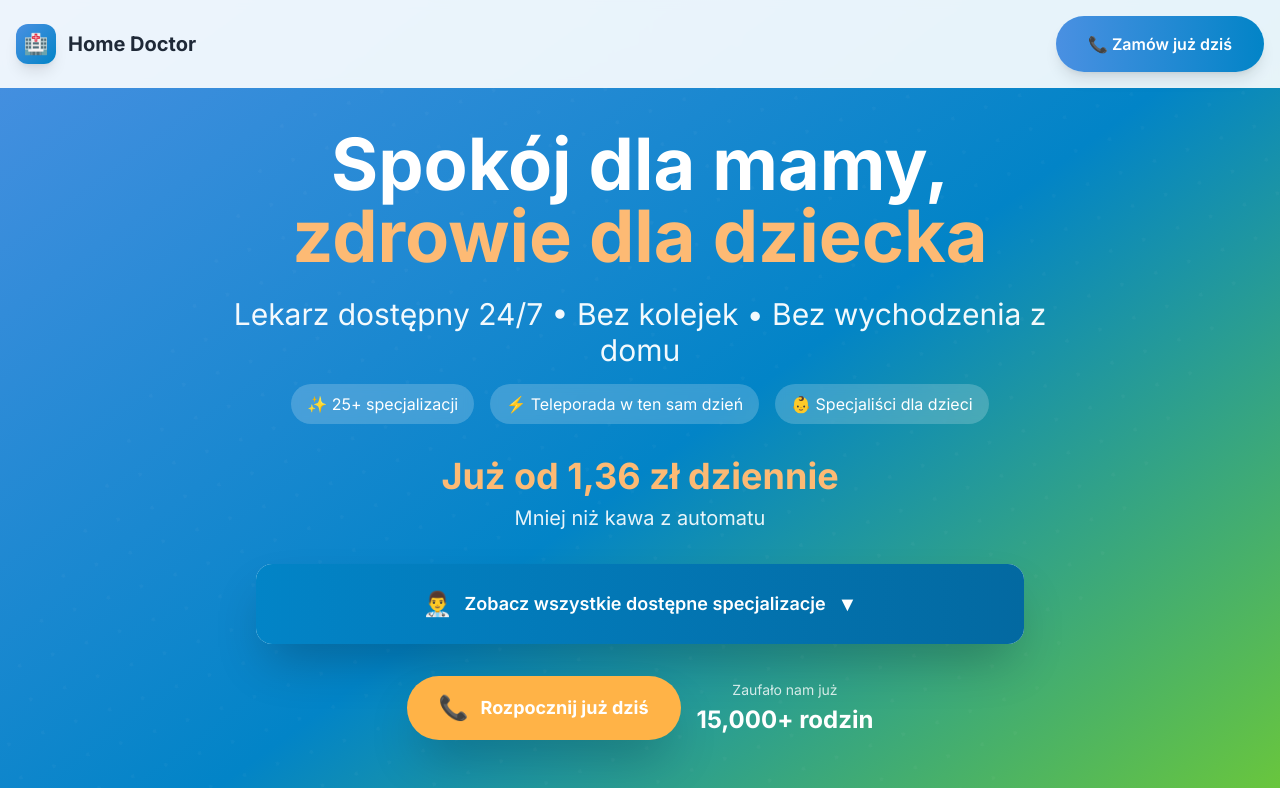
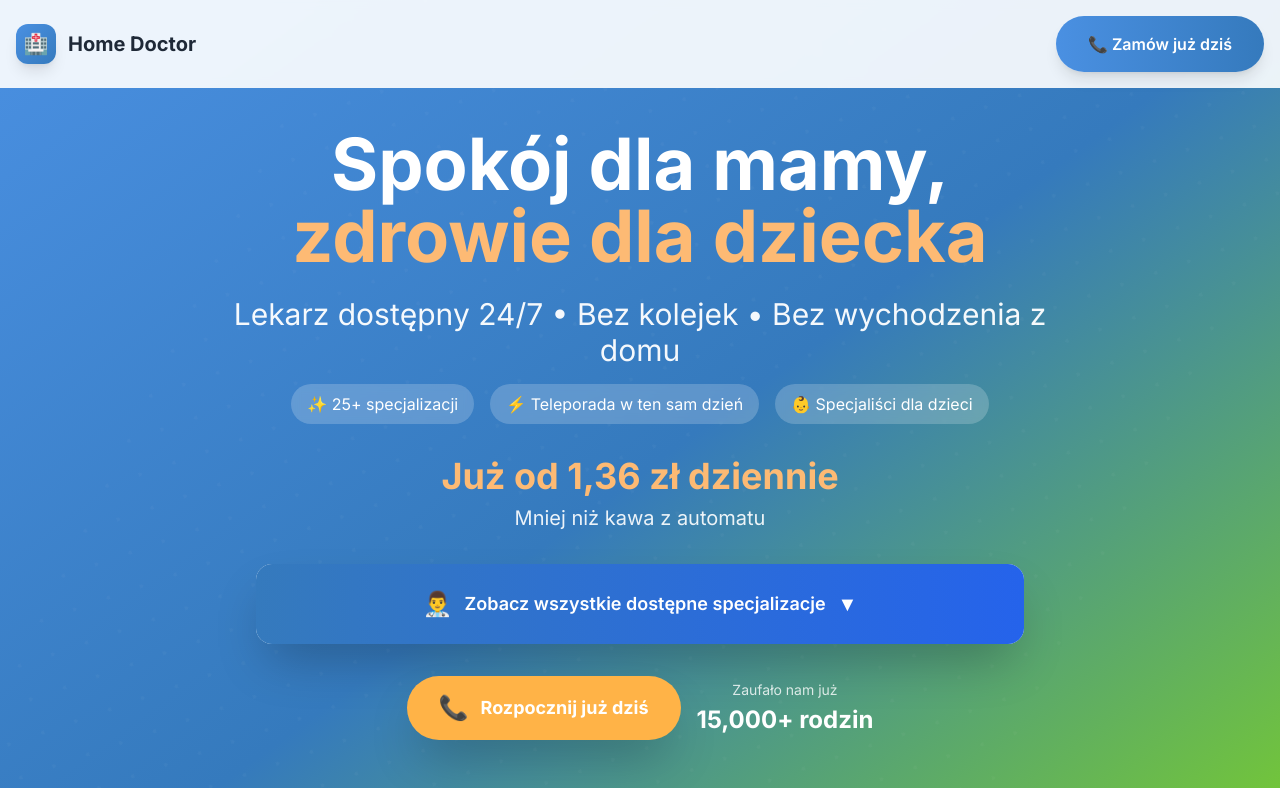
Before and after one commit to Mateusz-Bukowski/domowylekarz-pl, a Next.js app in the folder src/app/: page / in a window 1280 px wide. Shown: the top 788 px of the page. Built offline with nearby package versions, Linux system fonts and the light colour scheme.

Commit message:
Naprawiono konfigurację kolorów Tailwind CSS - projekt gotowy do Vercel

```diff
--- a/src/app/tailwind.config.js
+++ b/src/app/tailwind.config.js
@@ -15,10 +15,10 @@ module.exports = {
           300: '#7dd3fc',
           400: '#38bdf8',
           500: '#4A90E2',
-          600: '#0284c7',
-          700: '#0369a1',
-          800: '#075985',
-          900: '#0c4a6e',
+          600: '#357ABD',
+          700: '#2563eb',
+          800: '#1d4ed8',
+          900: '#1e40af',
         },
         secondary: {
           50: '#f7fee7',
@@ -39,7 +39,7 @@ module.exports = {
           300: '#fdba74',
           400: '#fb923c',
           500: '#FFB347',
-          600: '#ea580c',
+          600: '#FF8C42',
           700: '#c2410c',
           800: '#9a3412',
           900: '#7c2d12',
```
